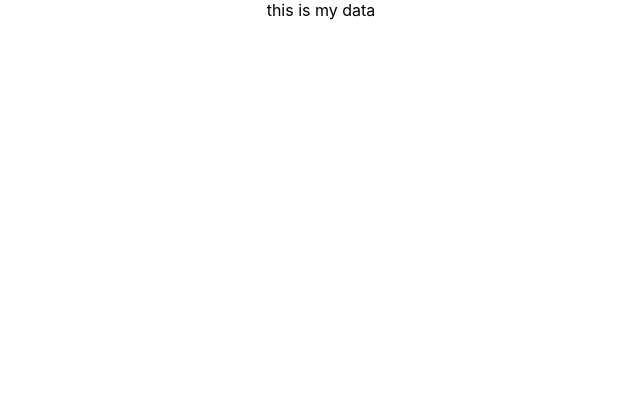
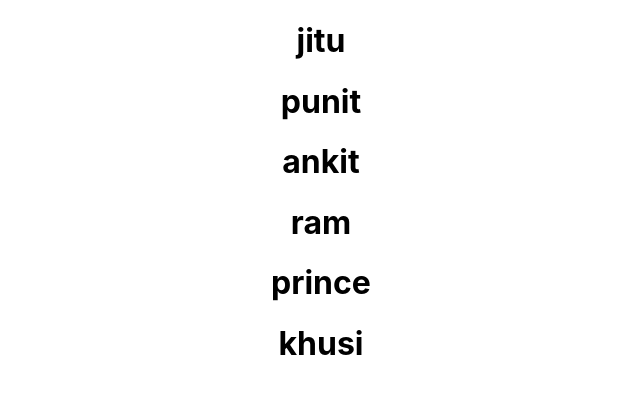
Before and after one commit to jitendraKhadoliya/react-js, a React (Create React App) app: page / in a window 1280 px wide. Shown: the top 394 px of the page, without its empty margins (319-959 px from the left). Built offline with nearby package versions, Linux system fonts and the light colour scheme.

Commit message:
react js second commit

```diff
--- a/src/App.js
+++ b/src/App.js
@@ -1,28 +1,44 @@
 import './App.css';
+// import {Trinary} from './Trinary-operator.js';
+
+
+const UserData = (props)=>{
+  // return <div>
+  //   <h1>{props.salary}</h1>
+  //   <h1>{props.poisiton}</h1>
+  //   <h1>{props.company}</h1>
+  //   <h1>{typeof props.salary} </h1>
+  //   <h1>{typeof props.poisiton} </h1>
+  //   <h1>{typeof props.company} </h1>
+  // </div>
+      // <Trinary/>cl
+}
+
 
 function App() {
-  const randomTxt = "hello this is working or no";
+  const lists = ["jitu","punit","ankit","ram","prince","khusi"];
   return (
     <div className="App">
-      {/* <header className="App-header">
-        <p>
-          Edit <code>src/App.js</code> and save to reload.
-        </p>
-        <a
-          className="App-link"
-          href="https://reactjs.org"
-          target="_blank"
-          rel="noopener noreferrer"
-        >
-          Learn React with Jinix
-        </a>
-        </header> */
-         "this is my data"
-      }
 
+      <UserData salary = {10000} poisiton = {"junior enginner"} company ="google"/>
+      <UserData salary = {10000} poisiton = {"Front End enginner"} company ="meta"/>
+      <UserData salary = {10000} poisiton = {"Back End enginner"} company ="Netfliex"/>
+      {/* <Trinary /> */}
+      {lists.map((list , indexNumber)=>{
+        return (
+          <h1> {list}</h1>
+        )
+
+
+
+      })}
 
     </div>
   );
 }
 
+// const mycomp = (props)=>{
+//   <h1>{props} {props} kdsfhs </h1>
+// }
+
 export default App;
--- /dev/null
+++ b/src/Trinary-operator.js
@@ -0,0 +1,12 @@
+// here what i will do is test trinary operator here and export it into my app.js file for that i have to make function componate
+
+
+export const Trinary = ()=>{
+    const myNumber = 20;
+
+    return (
+      <h1>{  myNumber>= 18 ? <h1> {"Over Age"} </h1> : <h2>{"Under Age"}</h2>} </h1>
+    )
+}
+
+// export default 'Trinary';
--- /dev/null
+++ b/src/list.js
@@ -0,0 +1,6 @@
+//  const myName = lists.map((name,indexValue)=>{
+//     return (
+//         <div> {name} </div>
+//     )
+
+// })
```
